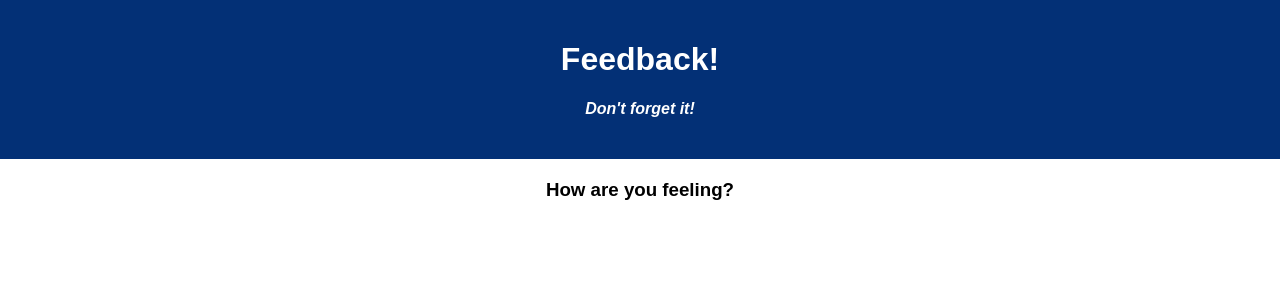
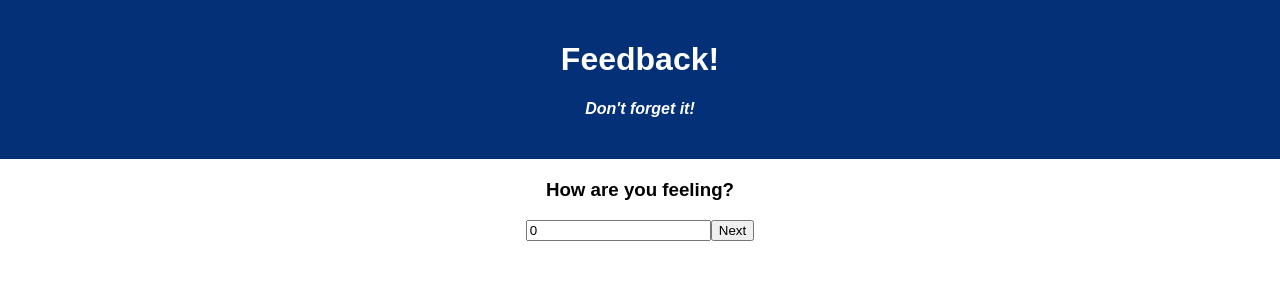
Before and after one commit to Svtucci/redux-feedback, a React (Create React App) app: page /#/ in a window 1280 px wide. Shown: the top 300 px of the page. Built offline with nearby package versions, Linux system fonts and the light colour scheme.

Commit message:
mispelled payload ccausing slice errors, updated plan page

```diff
--- a/src/components/Steps/FeelingOne.jsx
+++ b/src/components/Steps/FeelingOne.jsx
@@ -1,9 +1,34 @@
+import { useSelector, useDispatch } from 'react-redux';
+import { useHistory } from 'react-router-dom';
 
 function FeelingOne() {
+    const feeling = useSelector(store => store.feeling);
+    const dispatch = useDispatch()
+    const history = useHistory();
+
+    const handleChange = (event) => {
+        const action = { type: 'SET_FEELING', payload: event.target.value };
+        dispatch(action);
+    }
+
+    // const nextPage = (event) => {
+    //     event.preventDefault();
+    //     if (feeling > 0) {
+    //         history.push('')
+    //     }
+    // }
 
     return (
         <>
         <h3>How are you feeling?</h3>
+        <form>
+            <input
+                value={feeling}
+                onChange={handleChange}
+                type="number" />
+            <input
+                type="submit" value="Next"/>
+        </form>
         </>
     )
 }
--- a/src/index.js
+++ b/src/index.js
@@ -7,7 +7,8 @@ import { createStore, combineReducers, applyMiddleware } from 'redux';
 import logger from 'redux-logger';
 import { Provider } from 'react-redux';
 
-const feeling = (state = '', action) => {
+
+const feeling = (state = 0, action) => {
     if (action.type === 'SET_FEELING') {
         return action.payload
     }
```
Also changed, not shown: 1 other file (tests, documents, lock files or other folders).
